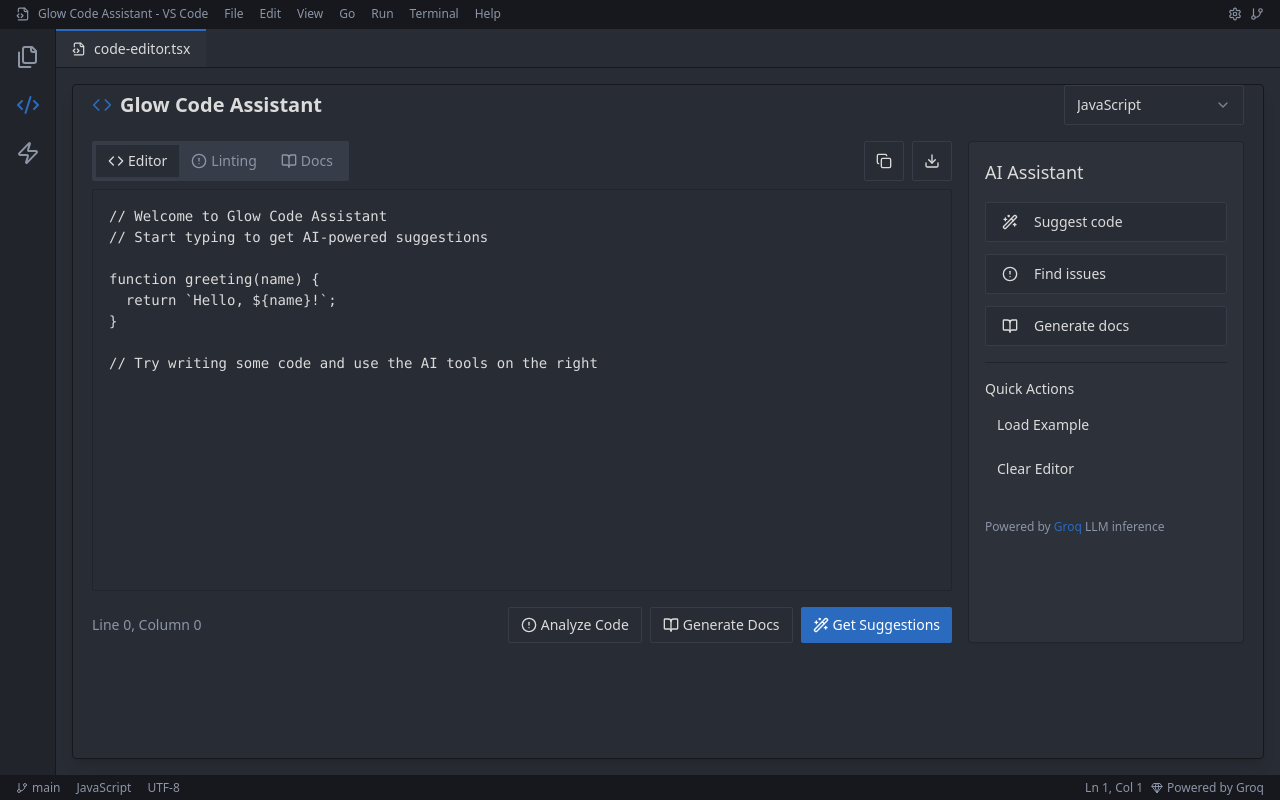
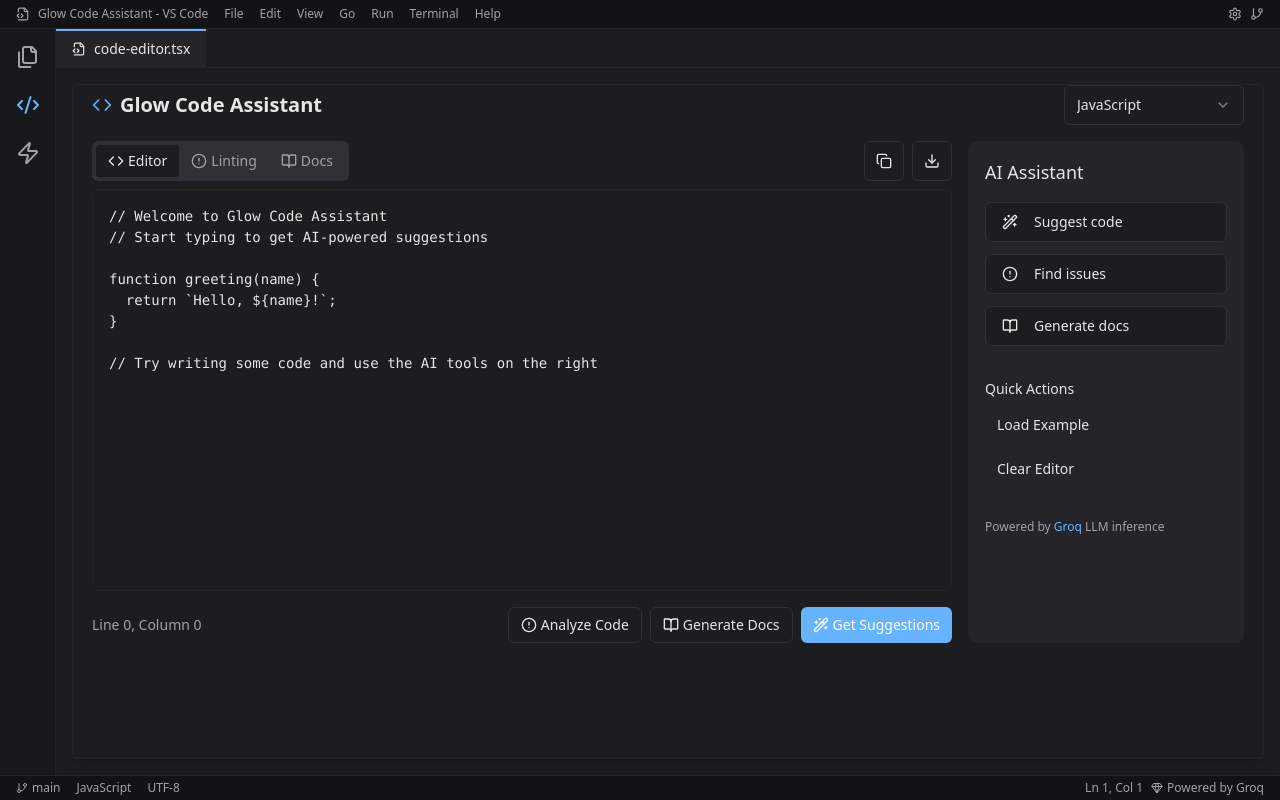
Before and after one commit to RajendraprasadKambhampati/glow-code-assistant, a React (Vite) app: page / in a window 1280 px wide. Built offline with nearby package versions, Linux system fonts and the light colour scheme.

Commit message:
Apply colorful theme

```diff
--- a/src/index.css
+++ b/src/index.css
@@ -5,44 +5,44 @@
 
 @layer base {
   :root {
-    --background: 220 13% 18%; /* VS Code main bg */
-    --foreground: 0 0% 86%; /* VS Code text */
+    --background: 240 6% 12%; /* Deep rich background */
+    --foreground: 0 0% 90%; /* Soft text */
 
-    --card: 220 13% 20%;
-    --card-foreground: 0 0% 86%;
+    --card: 240 6% 15%;
+    --card-foreground: 0 0% 90%;
 
-    --popover: 220 13% 20%;
-    --popover-foreground: 0 0% 86%;
+    --popover: 240 6% 15%;
+    --popover-foreground: 0 0% 90%;
 
-    --primary: 214 63% 46%; /* VS Code blue */
+    --primary: 210 100% 70%; /* Bright blue */
     --primary-foreground: 0 0% 100%;
 
-    --secondary: 220 13% 25%;
-    --secondary-foreground: 0 0% 86%;
+    --secondary: 240 6% 20%;
+    --secondary-foreground: 0 0% 90%;
 
-    --muted: 220 13% 25%;
-    --muted-foreground: 220 13% 60%;
+    --muted: 240 6% 20%;
+    --muted-foreground: 240 5% 65%;
 
-    --accent: 240 55% 56%;
+    --accent: 290 70% 65%; /* Magenta accent */
     --accent-foreground: 0 0% 100%;
 
-    --destructive: 0 70% 50%;
-    --destructive-foreground: 0 0% 86%;
+    --destructive: 0 80% 60%; /* Vibrant red */
+    --destructive-foreground: 0 0% 90%;
 
-    --border: 220 13% 15%;
-    --input: 220 13% 25%;
-    --ring: 240 55% 56%;
+    --border: 240 5% 15%;
+    --input: 240 6% 20%;
+    --ring: 190 80% 65%; /* Cyan ring */
 
-    --radius: 0.25rem; /* VS Code uses more square corners */
+    --radius: 0.5rem;
 
-    --sidebar-background: 220 13% 15%;
-    --sidebar-foreground: 0 0% 86%;
-    --sidebar-primary: 214 63% 46%;
+    --sidebar-background: 240 5% 10%;
+    --sidebar-foreground: 0 0% 90%;
+    --sidebar-primary: 210 100% 70%;
     --sidebar-primary-foreground: 0 0% 100%;
-    --sidebar-accent: 220 13% 20%;
-    --sidebar-accent-foreground: 0 0% 86%;
-    --sidebar-border: 220 13% 10%;
-    --sidebar-ring: 240 55% 56%;
+    --sidebar-accent: 240 6% 15%;
+    --sidebar-accent-foreground: 0 0% 90%;
+    --sidebar-border: 240 5% 15%;
+    --sidebar-ring: 190 80% 65%;
   }
 }
 
@@ -56,7 +56,6 @@
     font-feature-settings: "rlig" 1, "calt" 1;
   }
 
-  /* Customizations for code editor */
   .code-editor {
     font-family: "Consolas", "Menlo", "Monaco", "Fira Code", "JetBrains Mono", monospace;
     font-size: 14px;
@@ -68,7 +67,7 @@
   }
 
   .suggestion-highlight {
-    @apply bg-primary/20 border-l-2 border-primary;
+    @apply bg-primary/30 border-l-2 border-primary;
   }
 
   .token-comment {
@@ -99,7 +98,6 @@
     @apply text-editor-variable;
   }
 
-  /* VS Code-specific UI elements */
   .vscode-titlebar {
     @apply bg-vscode-titlebar border-b border-vscode-border;
   }
--- a/tailwind.config.ts
+++ b/tailwind.config.ts
@@ -53,40 +53,30 @@ const config = {
           DEFAULT: "hsl(var(--card))",
           foreground: "hsl(var(--card-foreground))",
         },
-        sidebar: {
-          DEFAULT: "hsl(var(--sidebar-background))",
-          foreground: "hsl(var(--sidebar-foreground))",
-          PRIMARY: "hsl(var(--sidebar-primary))",
-          PRIMARY_FOREGROUND: "hsl(var(--sidebar-primary-foreground))",
-          ACCENT: "hsl(var(--sidebar-accent))",
-          ACCENT_FOREGROUND: "hsl(var(--sidebar-accent-foreground))",
-          BORDER: "hsl(var(--sidebar-border))",
-          RING: "hsl(var(--sidebar-ring))",
-        },
         editor: {
-          bg: "hsl(220 13% 18%)", // VS Code background
-          text: "hsl(0 0% 86%)", // VS Code text color
-          line: "hsl(220 13% 22% / 50%)", // Line highlight
-          comment: "hsl(109 27% 50%)", // Comments - green
-          keyword: "hsl(330 65% 62%)", // Keywords - pink
-          function: "hsl(187 80% 59%)", // Functions - light blue
-          string: "hsl(36 81% 65%)", // Strings - orange
-          number: "hsl(187 80% 59%)", // Numbers - light blue
-          operator: "hsl(0 0% 86%)", // Operators - white
-          variable: "hsl(210 100% 70%)", // Variables - blue
-          selection: "hsl(219 28% 35%)", // Selection background
+          bg: "hsl(240 6% 12%)", // Deep rich background
+          text: "hsl(0 0% 90%)", // Soft text color
+          line: "hsl(240 5% 20% / 60%)", // Line highlight
+          comment: "hsl(120 50% 65%)", // Vibrant green comments
+          keyword: "hsl(290 70% 65%)", // Bright magenta keywords
+          function: "hsl(190 80% 65%)", // Vivid cyan functions
+          string: "hsl(40 90% 65%)", // Bright orange strings
+          number: "hsl(160 70% 60%)", // Mint green numbers
+          operator: "hsl(0 0% 90%)", // Soft white operators
+          variable: "hsl(210 100% 70%)", // Bright blue variables
+          selection: "hsl(220 20% 40%)", // Rich selection background
         },
         vscode: {
-          bg: "hsl(220 13% 18%)", // VS Code main background
-          sidebar: "hsl(220 13% 15%)", // Sidebar background
-          border: "hsl(220 13% 10%)", // Border color
-          highlight: "hsl(220 13% 25%)", // Highlight background
-          activeTab: "hsl(220 13% 20%)", // Active tab background
-          selection: "hsl(219 28% 35%)", // Selection background
-          titlebar: "hsl(220 13% 10%)", // Title bar background
-          focusBorder: "hsl(240 55% 56%)", // Focus border color
-          buttonBg: "hsl(214 63% 36%)", // Button background
-          buttonHover: "hsl(214 63% 46%)", // Button hover
+          bg: "hsl(240 6% 12%)", // Deep background
+          sidebar: "hsl(240 5% 10%)", // Dark sidebar
+          border: "hsl(240 5% 15%)", // Subtle border
+          highlight: "hsl(240 6% 20%)", // Soft highlight
+          activeTab: "hsl(240 6% 15%)", // Active tab
+          selection: "hsl(220 20% 40%)", // Selection background
+          titlebar: "hsl(240 5% 8%)", // Title bar
+          focusBorder: "hsl(190 80% 65%)", // Vibrant focus border
+          buttonBg: "hsl(210 100% 70%)", // Bright button
+          buttonHover: "hsl(190 80% 65%)", // Hover state
         }
       },
       borderRadius: {
@@ -103,20 +93,21 @@ const config = {
           from: { height: "var(--radix-accordion-content-height)" },
           to: { height: "0" },
         },
-        "fade-in": {
-          from: { opacity: "0" },
-          to: { opacity: "1" },
-        },
-        "pulse-subtle": {
-          "0%, 100%": { opacity: "1" },
-          "50%": { opacity: "0.7" },
-        },
+        "colorful-pulse": {
+          "0%, 100%": {
+            backgroundColor: "hsl(210 100% 70%)",
+            transform: "scale(1)"
+          },
+          "50%": {
+            backgroundColor: "hsl(290 70% 65%)",
+            transform: "scale(1.05)"
+          }
+        }
       },
       animation: {
         "accordion-down": "accordion-down 0.2s ease-out",
         "accordion-up": "accordion-up 0.2s ease-out",
-        "fade-in": "fade-in 0.3s ease-out",
-        "pulse-subtle": "pulse-subtle 2s infinite",
+        "colorful-pulse": "colorful-pulse 2s ease-in-out infinite"
       },
     },
   },
```
